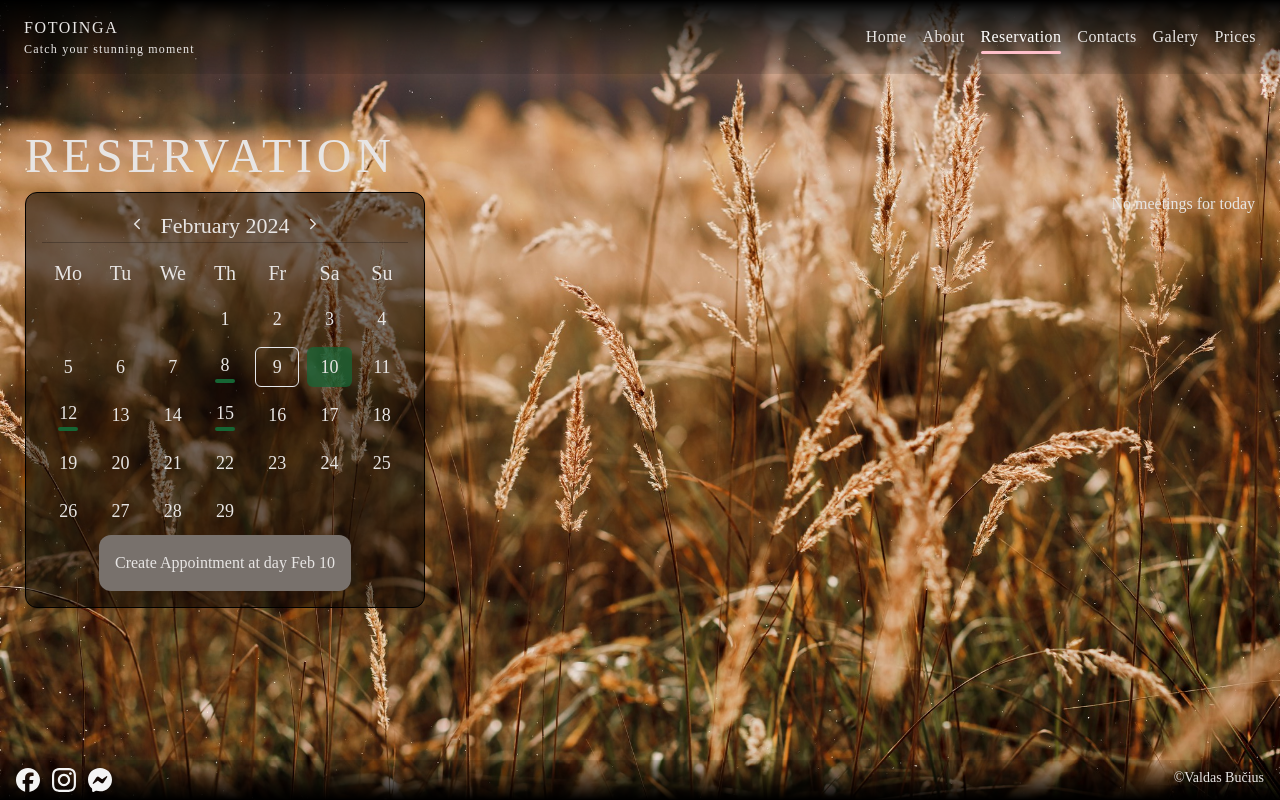
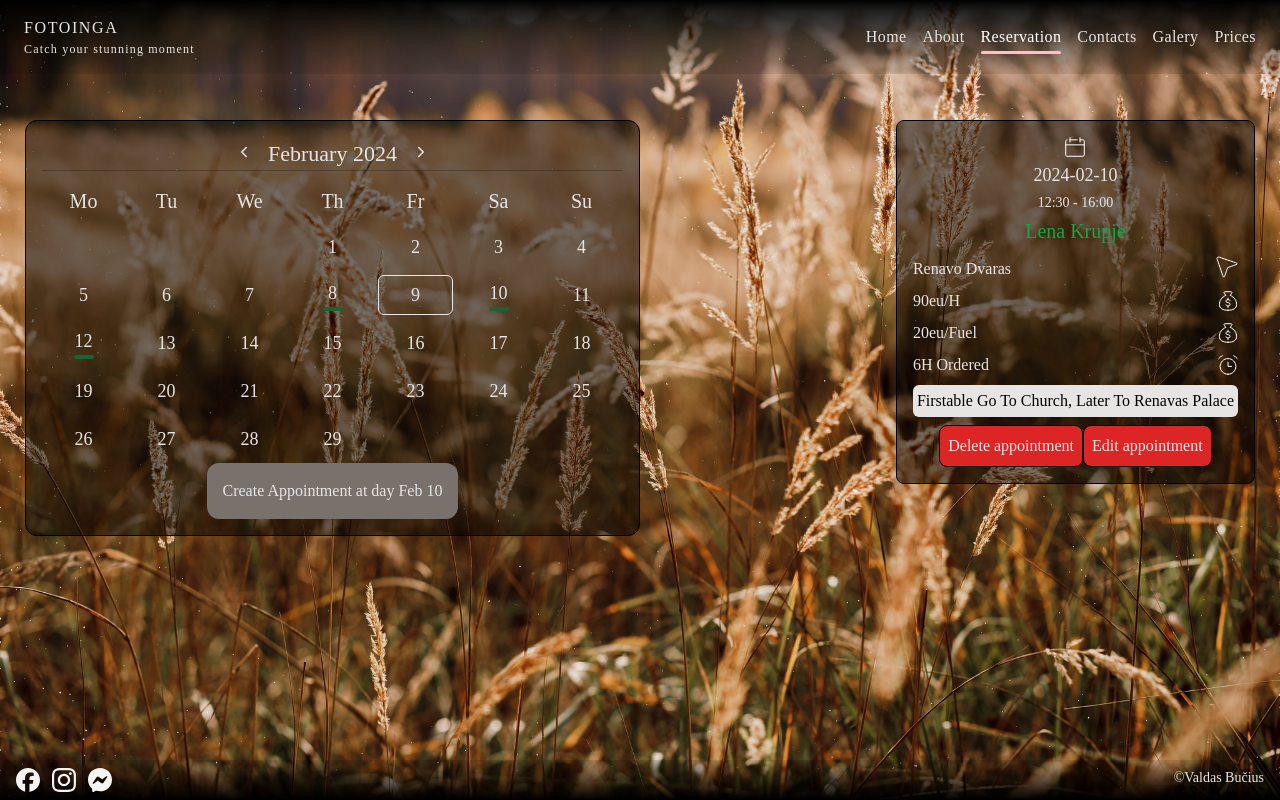
Before and after one commit to ValdasBucius/FotoInga, a React (Vite) app: page /reservation in a window 1280 px wide. Both pictures are taken after a click on the button "10". Built offline with nearby package versions, Linux system fonts and the light colour scheme; a web font is replaced by a local one.

Commit message:
Fighting with errors

```diff
--- a/src/pages/Reservation.jsx
+++ b/src/pages/Reservation.jsx
@@ -3,12 +3,8 @@ import Container from "../ui/Container";
 import TestCalendar from "../ui/TestCalendar";
 function Reservation() {
   return (
-    <div className="bg-background5 h-screen w-full bg-cover bg-center bg-no-repeat pt-[120px] text-center text-stone-200">
+    <div className="h-screen w-full bg-background5 bg-cover bg-center bg-no-repeat pt-[120px] text-center text-stone-200">
       <Container>
-        <h2 className="text-left text-[48px] uppercase tracking-widest">
-          Reservation
-        </h2>
-
         <TestCalendar />
       </Container>
     </div>
--- a/src/ui/AppointmentForm.jsx
+++ b/src/ui/AppointmentForm.jsx
@@ -1,34 +1,45 @@
 import { format } from "date-fns";
+import { useEffect } from "react";
 import { useForm } from "react-hook-form";
 
 function AppointmentForm({
   onSelectedDay,
   onAddAppointment,
-  // onIsEditing,
-  // onMeetingsData,
-  // onEditId,
+  onDateToEdit,
+  onCreate,
+  onEdit,
+  onSetCreate,
+  onSetEdit,
+  onFinalEditFunction,
 }) {
   const {
     register,
     handleSubmit,
-    formState: { errors },
+    formState: { errors, isSubmitSuccessful, reset },
   } = useForm({
     defaultValues: {
-      id: Math.random(),
+      id: onDateToEdit ? onDateToEdit[0].id : Math.random(),
       date: format(onSelectedDay, "yyyy-MM-dd"),
+      name: onDateToEdit ? onDateToEdit[0].name : "",
+      imageUrl: onDateToEdit ? onDateToEdit[0].imageUrl : "",
+      location: onDateToEdit ? onDateToEdit[0].location : "",
+      note: onDateToEdit ? onDateToEdit[0].note : "",
+      price: onDateToEdit ? onDateToEdit[0].price : "",
+      fuel: onDateToEdit ? onDateToEdit[0].fuel : "",
+      hours: onDateToEdit ? onDateToEdit[0].hours : "",
+      start: onDateToEdit ? onDateToEdit[0].start : "",
+      end: onDateToEdit ? onDateToEdit[0].end : "",
     },
   });
-
-  // const curEditingObject = onMeetingsData.filter(
-  //   (item) => item.id === onEditId,
-  // );
 
   return (
     <>
       <form
         className="items-left flex flex-col justify-center gap-3 bg-black/50 p-4 pt-16 text-black "
         onSubmit={handleSubmit((data) => {
-          onAddAppointment(data);
+          onDateToEdit ? onFinalEditFunction(data) : onAddAppointment(data);
+          onSetEdit(false);
+          onSetCreate(false);
         })}
       >
         <div className="flex justify-between gap-2 rounded-lg bg-stone-400 px-4 py-2">
@@ -38,7 +49,6 @@ function AppointmentForm({
             id="name"
             {...register("name", { required: "This is required" })}
             type="text"
-            // onChange={handleHoursQuantity}
             placeholder="Enter name..."
           />
           {errors.name?.message && <p>{errors.name?.message}</p>}
@@ -143,7 +153,7 @@ function AppointmentForm({
         <input
           className="rounded-md bg-stone-200 py-2 text-lg tracking-widest"
           type="submit"
-          value="Submit"
+          value={`${onCreate ? "Create" : "Edit"}`}
         />
       </form>
     </>
--- /dev/null
+++ b/src/ui/Calendar.jsx
@@ -0,0 +1,111 @@
+import {
+  add,
+  eachDayOfInterval,
+  endOfMonth,
+  format,
+  getDay,
+  isEqual,
+  isPast,
+  isSameDay,
+  isSameMonth,
+  isToday,
+  parse,
+  parseISO,
+  startOfToday,
+} from "date-fns";
+import { useState } from "react";
+import { IoChevronBack, IoChevronForward } from "react-icons/io5";
+import { today } from "../utils/helpers";
+
+const weekDays = ["Mo", "Tu", "We", "Th", "Fr", "Sa", "Su"];
+
+const colStartClasses = [
+  "",
+  "col-start-1",
+  "col-start-2",
+  "col-start-3",
+  "col-start-4",
+  "col-start-5",
+  "col-start-6",
+];
+
+function Calendar({
+  selectedDay,
+  setSelectedDay,
+  meetingsData,
+  onSetCreate,
+  onEdit,
+}) {
+  const [currentMonth, setCurrentMonth] = useState(format(today, "MMM-yyyy")); //Iš šiandienos išskaitome menesį ir metus
+
+  const firstDayCurrentMonth = parse(currentMonth, "MMM-yyyy", new Date());
+
+  const days = eachDayOfInterval({
+    start: firstDayCurrentMonth,
+    end: endOfMonth(firstDayCurrentMonth),
+  });
+
+  function handleNextMonth() {
+    let firstDayNextMonth = add(firstDayCurrentMonth, { months: 1 }); //Kaip ir raso pavadinimas
+    setCurrentMonth(format(firstDayNextMonth, "MMM-yyyy"));
+  }
+  function handlePreviousMonth() {
+    let firstDayNextMonth = add(firstDayCurrentMonth, { months: -1 });
+    setCurrentMonth(format(firstDayNextMonth, "MMM-yyyy"));
+  }
+  return (
+    <>
+      <div className="mb-4 flex items-center justify-center gap-4 border-b border-black/25">
+        <button onClick={handlePreviousMonth} className="mb-1">
+          <IoChevronBack />
+        </button>
+        <h4 className="text-[22px]">
+          {format(firstDayCurrentMonth, "MMMM yyyy")}
+        </h4>
+        <button onClick={handleNextMonth} className="mb-1">
+          <IoChevronForward />
+        </button>
+      </div>
+
+      <div className="mb-2 grid grid-cols-7 text-xl">
+        {weekDays.map((names) => (
+          <span key={names}>{names}</span>
+        ))}
+      </div>
+
+      <div className="grid grid-cols-7 grid-rows-5 text-lg">
+        {days.map((day, dayIndex) => (
+          <button
+            className={`${dayIndex === 0 ? colStartClasses[getDay(day)] : undefined} ${isToday(day) && "border"} ${isEqual(day, selectedDay) && "bg-green-s800/75"} ${!isSameMonth(day, firstDayCurrentMonth) && "text-stone-600"} m-1 flex items-center justify-center rounded-md p-1 hover:bg-stone-400/75`}
+            key={day}
+            onClick={() => setSelectedDay(day)}
+          >
+            <time key={day.toString()} dateTime={format(day, `yyyy-MM-dd`)}>
+              {format(day, "d")}
+              <div className="mx-auto flex w-5 justify-center">
+                {meetingsData?.some((meeting) =>
+                  isSameDay(parseISO(meeting.date), day),
+                ) && <div className="h-1 w-5 rounded-full bg-green-800"></div>}
+              </div>
+            </time>
+          </button>
+        ))}
+      </div>
+
+      {!onEdit &&
+        days.map((day) =>
+          isEqual(day, selectedDay) && !isPast(selectedDay) ? (
+            <button
+              key={day.id}
+              className="rounded-xl bg-stone-500 p-4 duration-300 hover:bg-stone-700"
+              onClick={() => onSetCreate((state) => !state)}
+            >
+              Create Appointment at day {format(day, "MMM d")}
+            </button>
+          ) : null,
+        )}
+    </>
+  );
+}
+
+export default Calendar;
--- a/src/ui/Meeting.jsx
+++ b/src/ui/Meeting.jsx
@@ -6,8 +6,10 @@ import clock from "../data/Icons/clock.svg";
 function Meeting({
   meeting,
   onDeleteAppointment,
-  onSetIsEditing,
   onEditAppointment,
+  onSetEdit,
+  onEdit,
+  onCreate,
 }) {
   const {
     id,
@@ -25,6 +27,11 @@ function Meeting({
 
   function handleDeleteAppointment(id) {
     onDeleteAppointment(id);
+  }
+
+  function handleEdit(id) {
+    onSetEdit((state) => !state);
+    onEditAppointment(id);
   }
 
   return (
@@ -65,12 +72,24 @@ function Meeting({
         </div>
       </div>
 
-      <button
-        className="mt-2 rounded-lg border border-black bg-red-600/75 p-2"
-        onClick={() => handleDeleteAppointment(id)}
-      >
-        Delete appointment
-      </button>
+      {!onCreate && (
+        <div>
+          <button
+            className={`mt-2 rounded-lg border border-black ${onEdit ? "bg-stone-400/25 text-stone-400" : "/ 75 bg-red-600"} p-2`}
+            disabled={onEdit}
+            onClick={() => handleDeleteAppointment(id)}
+          >
+            Delete appointment
+          </button>
+          <button
+            className={`mt-2 rounded-lg border border-black ${onEdit ? "bg-stone-400/25 text-stone-400" : "/ 75 bg-red-600"} p-2`}
+            disabled={onEdit}
+            onClick={() => handleEdit(id)}
+          >
+            Edit appointment
+          </button>
+        </div>
+      )}
     </li>
   );
 }
--- a/src/ui/Month.jsx
+++ /dev/null
@@ -1,39 +0,0 @@
-import {
-  eachDayOfInterval,
-  endOfMonth,
-  startOfMonth,
-  startOfToday,
-} from "date-fns";
-
-const weekDays = ["Mo", "Tu", "We", "Th", "Fr", "Sa", "Su"];
-const monthDays = [
-  1, 2, 3, 4, 5, 6, 7, 8, 9, 10, 11, 12, 13, 14, 15, 16, 17, 18, 19, 20, 21, 22,
-  23, 24, 25, 26, 27, 28, 29, 30, 31,
-];
-
-function Month({ data }) {
-  const today = startOfToday();
-
-  const newDays = eachDayOfInterval({
-    start: startOfMonth(today),
-    end: endOfMonth(today),
-  });
-
-  return (
-    <div>
-      <h4 className="mb-1">{data.month}</h4>
-      <div className="mb-1 grid grid-cols-7">
-        {weekDays.map((names) => (
-          <span key={names}>{names}</span>
-        ))}
-      </div>
-      <div className="grid grid-cols-7 grid-rows-6">
-        {monthDays.map((days) => (
-          <span key={days}>{days}</span>
-        ))}
-      </div>
-    </div>
-  );
-}
-
-export default Month;
--- a/src/ui/MonthsList.jsx
+++ /dev/null
@@ -1,83 +0,0 @@
-import {
-  eachDayOfInterval,
-  endOfMonth,
-  format,
-  startOfMonth,
-  startOfToday,
-} from "date-fns";
-import Month from "./Month";
-
-// function getDaysInMonth(year, month) {
-//   return new Date(year, month, 0).getDate();
-// }
-
-// const date = new Date();
-// const currentYear = date.getFullYear();
-// const currentMonth = date.getMonth() + 1; // 👈️ months are 0-based
-
-// // 👇️ Current Month
-// const daysInCurrentMonth = getDaysInMonth(currentYear, currentMonth);
-// console.log(daysInCurrentMonth); // 👉️ 31
-
-// // 👇️ Other Months
-// const daysInJanuary = getDaysInMonth(2025, 1);
-// console.log(daysInJanuary); // 👉️ 31
-
-// const daysInSeptember = getDaysInMonth(2025, 9);
-// console.log(daysInSeptember); // 👉️ 30
-
-const monthsName = [
-  {
-    month: "January",
-  },
-  {
-    month: "February",
-  },
-  {
-    month: "March",
-  },
-  {
-    month: "April",
-  },
-  {
-    month: "May",
-  },
-  {
-    month: "June",
-  },
-  {
-    month: "July",
-  },
-  {
-    month: "August",
-  },
-  {
-    month: "September",
-  },
-  {
-    month: "October",
-  },
-  {
-    month: "November",
-  },
-  {
-    month: "December",
-  },
-];
-
-function MonthsList() {
-  const today = startOfToday();
-
-  return (
-    <>
-      <h3>{format(today, "MMM yyyy")}</h3>
-      <div className="grid grid-cols-4 grid-rows-3 gap-6">
-        {monthsName.map((data, i) => (
-          <Month data={data} key={i} />
-        ))}
-      </div>
-    </>
-  );
-}
-
-export default MonthsList;
--- a/src/ui/TestCalendar.jsx
+++ b/src/ui/TestCalendar.jsx
@@ -18,9 +18,11 @@ import {
 import { IoChevronBack } from "react-icons/io5";
 import { IoChevronForward } from "react-icons/io5";
 
-import { useState } from "react";
+import { useEffect, useState } from "react";
 import Meeting from "./Meeting";
 import AppointmentForm from "./AppointmentForm";
+import { today } from "../utils/helpers";
+import Calendar from "./Calendar";
 
 const meetings = [
   {
@@ -39,7 +41,7 @@ const meetings = [
   },
   {
     id: 3,
-    date: "2024-02-15",
+    date: "2024-02-10",
     name: "Lena Krupje",
     location: "Renavo dvaras",
     start: "12:30",
@@ -52,7 +54,7 @@ const meetings = [
       "https://www.perfocal.com/blog/content/images/2021/01/Perfocal_17-11-2019_TYWFAQ_100_standard-3.jpg",
   },
   {
-    id: 5,
+    id: 2,
     date: "2024-02-12",
     name: "Lena Krupje",
     location: "Renavo dvaras",
@@ -66,116 +68,56 @@ const meetings = [
       "https://www.perfocal.com/blog/content/images/2021/01/Perfocal_17-11-2019_TYWFAQ_100_standard-3.jpg",
   },
 ];
-const weekDays = ["Mo", "Tu", "We", "Th", "Fr", "Sa", "Su"];
-const colStartClasses = [
-  "",
-  "col-start-1",
-  "col-start-2",
-  "col-start-3",
-  "col-start-4",
-  "col-start-5",
-  "col-start-6",
-];
 
 function TestCalendar() {
-  const today = startOfToday();
-
   const [selectedDay, setSelectedDay] = useState(today);
-  const [formActive, setFormActive] = useState(false);
-
-  const [currentMonth, setCurrentMonth] = useState(format(today, "MMM-yyyy")); //Iš šiandienos išskaitome menesį ir metus
+  const [create, setCreate] = useState(false);
+  const [edit, setEdit] = useState(false);
   const [meetingsData, setMeetingsData] = useState(meetings);
-
-  const firstDayCurrentMonth = parse(currentMonth, "MMM-yyyy", new Date());
-
-  const days = eachDayOfInterval({
-    start: firstDayCurrentMonth,
-    end: endOfMonth(firstDayCurrentMonth),
-  });
-
-  function handleNextMonth() {
-    let firstDayNextMonth = add(firstDayCurrentMonth, { months: 1 }); //Kaip ir raso pavadinimas
-    setCurrentMonth(format(firstDayNextMonth, "MMM-yyyy"));
-  }
-  function handlePreviousMonth() {
-    let firstDayNextMonth = add(firstDayCurrentMonth, { months: -1 });
-    setCurrentMonth(format(firstDayNextMonth, "MMM-yyyy"));
-  }
-
+  const [dateToEdit, setDateToEdit] = useState();
   const selectedDayMeetings = meetingsData.filter((meeting) =>
     isSameDay(parseISO(meeting.date), selectedDay),
   );
 
-  function handleInitiateForm() {
-    setFormActive((state) => !state);
-  }
-
   function addAppointment(object) {
     setMeetingsData((prev) => [...prev, object]);
-    setFormActive((state) => !state);
+    setCreate((state) => !state);
   }
-
   function deleteAppointment(id) {
     setMeetingsData((prev) => prev.filter((item) => item.id !== id));
   }
 
+  function editAppointment(id) {
+    setDateToEdit(meetingsData.filter((item) => item.id === id));
+  }
+  function finalEditFunction(object) {
+    setMeetingsData((state) => [
+      ...state.filter((item) => item.id !== object.id),
+      object,
+    ]);
+  }
+
   return (
     <div className="grid grid-cols-2">
-      <div className="max-w-[400px] rounded-xl border border-black bg-black/50 p-4">
-        <div className="mb-4 flex items-center justify-center gap-4 border-b border-black/25">
-          <button onClick={handlePreviousMonth} className="mb-1">
-            <IoChevronBack />
-          </button>
-          <h4 className="text-[22px]">
-            {format(firstDayCurrentMonth, "MMMM yyyy")}
-          </h4>
-          <button onClick={handleNextMonth} className="mb-1">
-            <IoChevronForward />
-          </button>
-        </div>
+      <div className=" rounded-xl border border-black bg-black/50 p-4">
+        <Calendar
+          setSelectedDay={setSelectedDay}
+          selectedDay={selectedDay}
+          meetingsData={meetingsData}
+          onSetCreate={setCreate}
+          onEdit={edit}
+        />
 
-        <div className="mb-2 grid grid-cols-7 text-xl">
-          {weekDays.map((names) => (
-            <span key={names}>{names}</span>
-          ))}
-        </div>
-
-        <div className="grid grid-cols-7 grid-rows-5 text-lg">
-          {days.map((day, dayIndex) => (
-            <button
-              className={`${dayIndex === 0 ? colStartClasses[getDay(day)] : undefined} ${isToday(day) && "border"} ${isEqual(day, selectedDay) && "bg-green-800/75"} ${!isSameMonth(day, firstDayCurrentMonth) && "text-stone-600"} m-1 flex items-center justify-center rounded-md p-1 hover:bg-stone-400/75`}
-              key={day}
-              onClick={() => setSelectedDay(day)}
-            >
-              <time key={day.toString()} dateTime={format(day, `yyyy-MM-dd`)}>
-                {format(day, "d")}
-                <div className="mx-auto flex w-5 justify-center">
-                  {meetingsData.some((meeting) =>
-                    isSameDay(parseISO(meeting.date), day),
-                  ) && (
-                    <div className="h-1 w-5 rounded-full bg-green-800"></div>
-                  )}
-                </div>
-              </time>
-            </button>
-          ))}
-        </div>
-
-        {days.map((day) =>
-          isEqual(day, selectedDay) && !isPast(selectedDay) ? (
-            <button
-              className="rounded-xl bg-stone-500 p-4 duration-300 hover:bg-stone-700"
-              onClick={() => handleInitiateForm()}
-            >
-              Create Appointment at day {format(day, "MMM d")}
-            </button>
-          ) : null,
-        )}
-
-        {formActive && (
+        {(create || edit) && (
           <AppointmentForm
             onSelectedDay={selectedDay}
             onAddAppointment={addAppointment}
+            onDateToEdit={dateToEdit}
+            onCreate={create}
+            onSetCreate={setCreate}
+            onEdit={edit}
+            onSetEdit={setEdit}
+            onFinalEditFunction={finalEditFunction}
           />
         )}
       </div>
@@ -187,8 +129,11 @@ function TestCalendar() {
               <Meeting
                 key={meeting.id}
                 meeting={meeting}
-                selectedDay={selectedDay}
                 onDeleteAppointment={deleteAppointment}
+                onEditAppointment={editAppointment}
+                onSetEdit={setEdit}
+                onEdit={edit}
+                onCreate={create}
               />
             ))
           ) : (
--- /dev/null
+++ b/src/utils/helpers.js
@@ -0,0 +1,3 @@
+import { startOfToday } from "date-fns";
+
+export const today = startOfToday();
```
Also changed, not shown: src/hooks/useCalendar.js (deleted).
